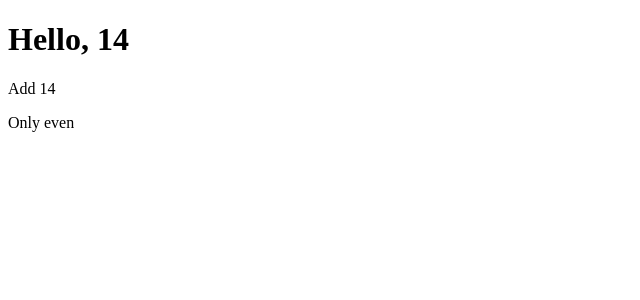
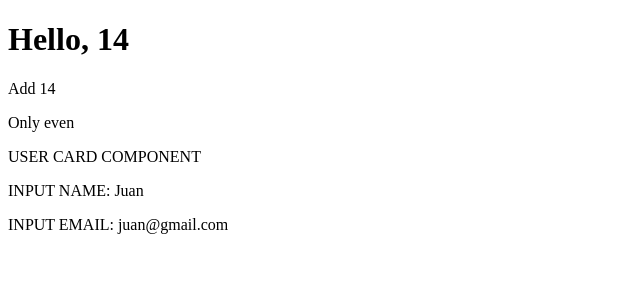
Before and after one commit to LushoCallapa/angular-course-2024, an Angular app: page / in a window 1280 px wide. Shown: the top 300 px of the page, without its empty margins (0-640 px from the left). Built offline with nearby package versions, Linux system fonts and the light colour scheme.

Commit message:
[25-09-2024] Nullish Or and New Component

```diff
--- a/src/app/app.component.html
+++ b/src/app/app.component.html
@@ -2,3 +2,4 @@
 <p>Add {{ sum(2,title) }}</p>
 <!-- <p>Subtract {{subtract}}</p> -->
 <p>Only even {{getArray()}}</p>
+<user-card [name]="'Juan'" [email]="'juan@gmail.com'"></user-card>
--- a/src/app/app.component.ts
+++ b/src/app/app.component.ts
@@ -1,5 +1,6 @@
 import { Component } from '@angular/core';
 import { RouterOutlet } from '@angular/router';
+import { UserCardComponent } from './user-card/user-card.component';
 
 interface IPerson{
   name:string,
@@ -10,7 +11,7 @@
 @Component({
   selector: 'app-root',
   standalone: true,
-  imports: [RouterOutlet],
+  imports: [RouterOutlet, UserCardComponent],
   templateUrl: './app.component.html',
   styleUrl: './app.component.scss'
 })
@@ -24,6 +25,9 @@
     age: 20
   }
 
+  var1 = 0
+  var2 = null
+  var3='hola';
   pets: number[] = [1,2,3,4,5];
   parents: number[] = [7,8,9,10];
   constructor () {
@@ -33,6 +37,9 @@
     console.log("Spreed Operator",both)
 
     console.log("Rest Operator", this.sum2(1,2,3,4,5))
+    console.log("Nullish Cualesing", this.var2 ?? this.var3)
+    console.log("OR", this.var1 || this.var3)
+
     // console.log('substract', this.subtract(8,4));
     // console.log('MAP: ',this.animals.map((animal) => (animal + 'new') ));
     // console.log('FOREACH: ',this.animals.forEach((animal) => (animal + 'new') ));
--- /dev/null
+++ b/src/app/user-card/user-card.component.html
@@ -0,0 +1,3 @@
+<p>USER CARD COMPONENT</p>
+<p>INPUT NAME: {{ name }}</p>
+<p>INPUT EMAIL: {{ email }}</p>
```
Also changed, not shown: src/app/user-card/user-card.component.ts (added, +15 -0 lines), src/app/user-card/user-card.component.scss (added), 1 other file (tests, documents, lock files or other folders).
